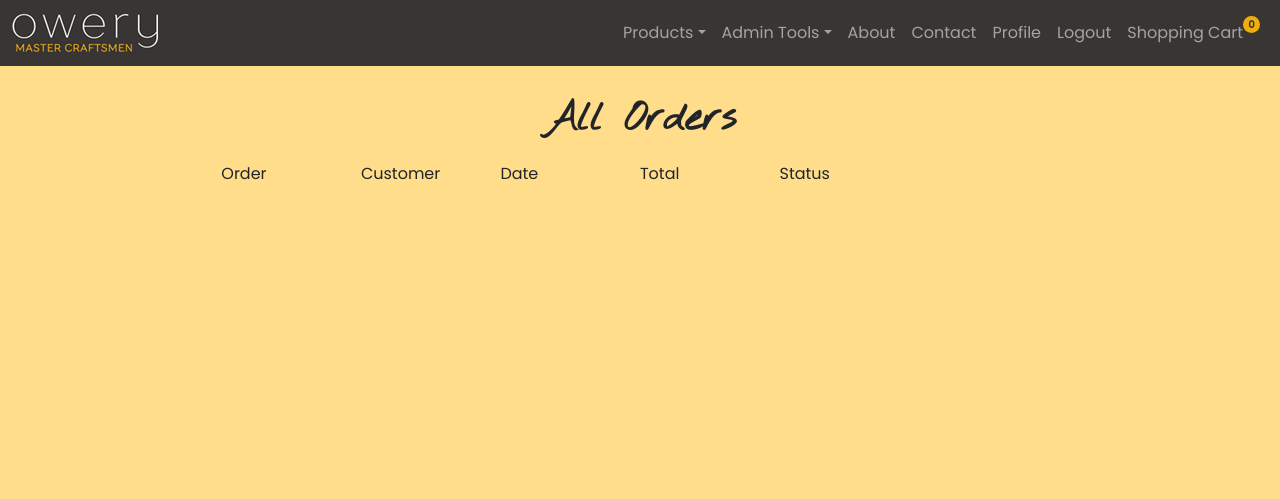
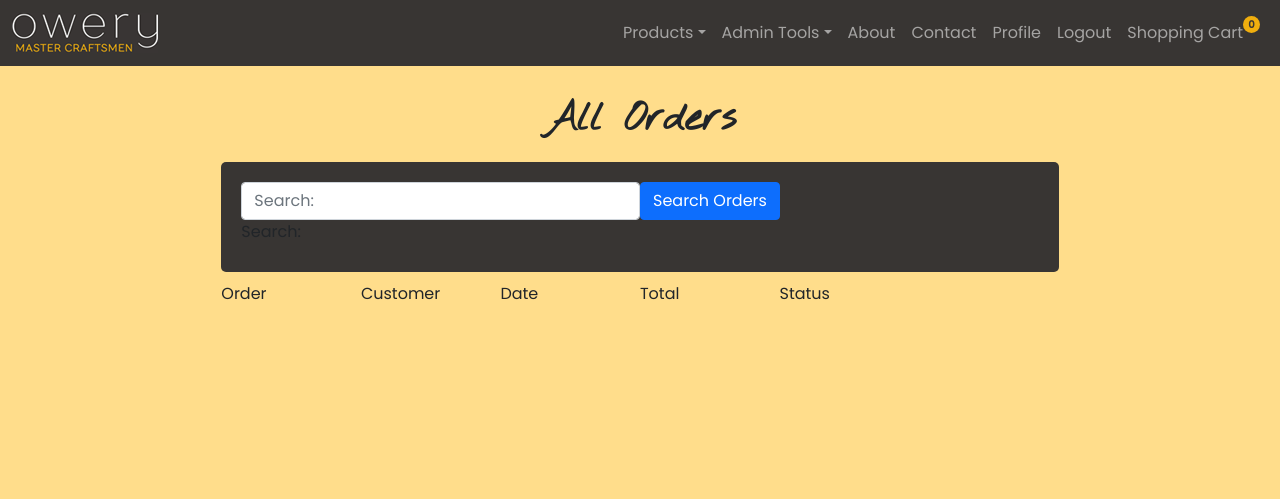
Before and after one commit to PaulWheatcroft/owery-joinery, a Django app: page /admin-tools/ in a window 1280 px wide. Shown: the top 499 px of the page. Run offline with Django 3.2, Linux system fonts and the light colour scheme; a user stored in the database is signed in; data that the repository does not hold is empty; some libraries are stand-ins or nearby versions.

Commit message:
admin toolbar added to all orders

```diff
--- a/admin_tools/templates/admin_tools/orders.html
+++ b/admin_tools/templates/admin_tools/orders.html
@@ -11,8 +11,22 @@
                     <h1>All Orders</h1>
                 </div>
             </div>
-
-            <div class="row">
+            <div class="row orders-toolbar">
+                <div class="col">
+                    <form method="POST" id="order-search" name="order-search">
+                        <div class="row">
+                            <div class="col col-orders-toolbar">
+                                <input id="search-order-text" placeholder="Search:" name="search-order-text" class="form-control" type="text">
+                                <label for="search-order-text" class="form-label"> Search:</label>
+                            </div>
+                            <div class="col col-orders-toolbar">
+                                <button type="submit" class="btn btn-primary">Search Orders</button>
+                            </div>
+                            </div>
+                    </form>
+                </div>
+            </div>
+            <div class="row top-margin">
                 <div class="col col-md-2 desktop-visibility">
                     <p>Order</p>
                 </div>
--- a/static/css/base.css
+++ b/static/css/base.css
@@ -233,6 +233,15 @@ h1 {
     margin: 0;
     height: 100%;
 }
+/* Admin Tools specific CSS */
+.orders-toolbar {
+    padding: 20px;
+    background-color: #383533;
+    border-radius: 5px;
+}
+.col-orders-toolbar {
+    margin: 0;
+}
 @media (min-width: 992px) {
     .my-container {
         background: url('/media/pilton.jpg');
```
